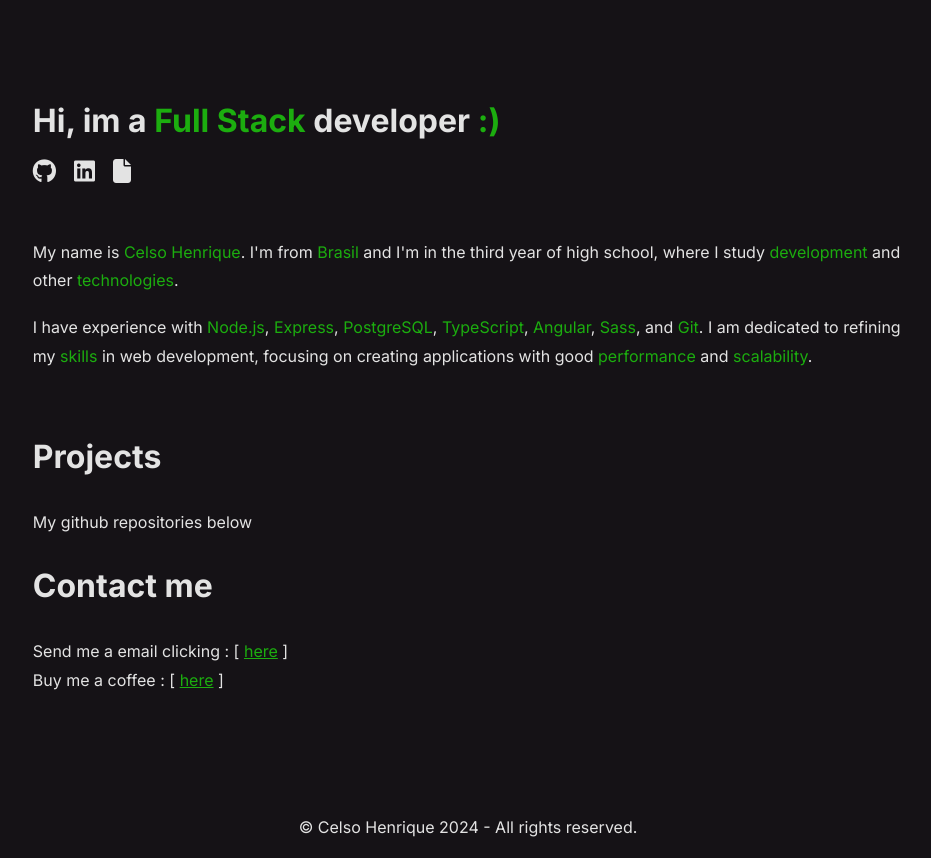
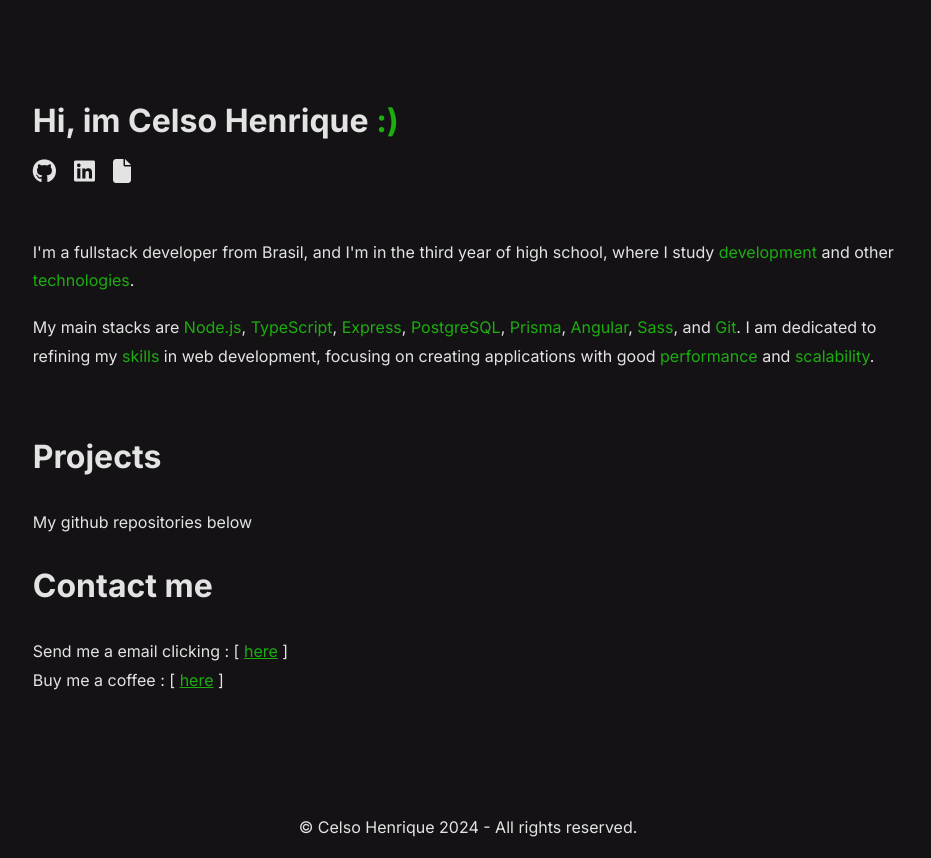
Before and after one commit to nothiaki/nothiaki.github.io, an Angular app: page / in a window 1280 px wide. Shown: the whole page, without its empty margins (172-1103 px from the left). Built offline with nearby package versions, Linux system fonts and the light colour scheme; no server answers.

Commit message:
chore: home text

```diff
--- a/src/app/components/home/home.component.html
+++ b/src/app/components/home/home.component.html
@@ -1,6 +1,6 @@
 <div class="home-container">
     <div class="title-container">
-      <h1>Hi, im a <span>Full Stack</span> developer <span>{{ face }}</span></h1>
+      <h1>Hi, im Celso Henrique <span>{{ face }}</span></h1>
       <div class="icons-container">
         <a href="https://github.com/NotHiaki" target="_blank" rel="noopener noreferrer">
             <i class="fa-brands fa-github fa-xl"></i>
@@ -14,12 +14,11 @@
       </div>
     </div>
     <div class="about-container">
-      <p>My name is <span>Celso Henrique</span>.
-        I'm from <span>Brasil</span> and I'm in the third year of high school,
+      <p>I'm a fullstack developer from Brasil, and I'm in the third year of high school,
         where I study <span>development</span> and other <span>technologies</span>.</p>
-      <p>I have experience with <span>Node.js</span>,
-        <span>Express</span>, <span>PostgreSQL</span>,
-        <span>TypeScript</span>, <span>Angular</span>,
+      <p>My main stacks are <span>Node.js</span>,
+        <span>TypeScript</span>, <span>Express</span>,
+        <span>PostgreSQL</span>, <span>Prisma</span>, <span>Angular</span>,
         <span>Sass</span>, and <span>Git</span>.
         I am dedicated to refining my <span>skills</span>
         in web development, focusing on creating applications with good
```
